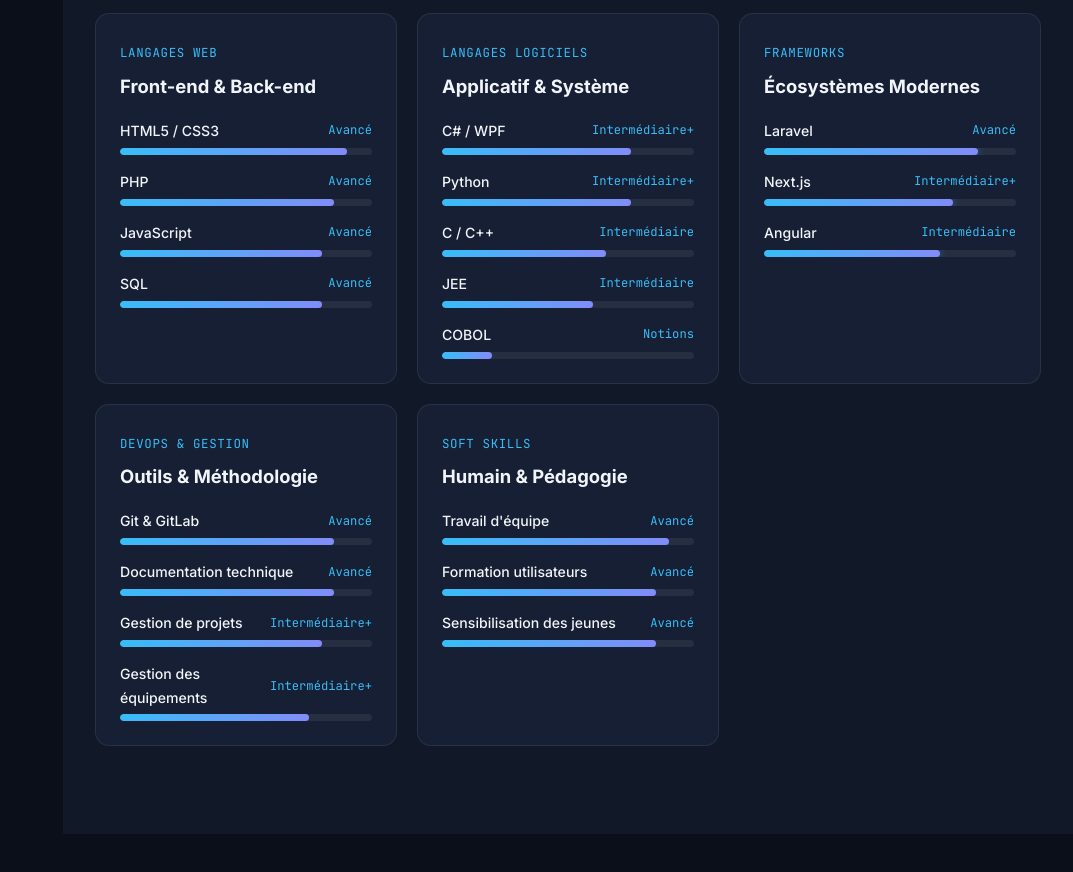
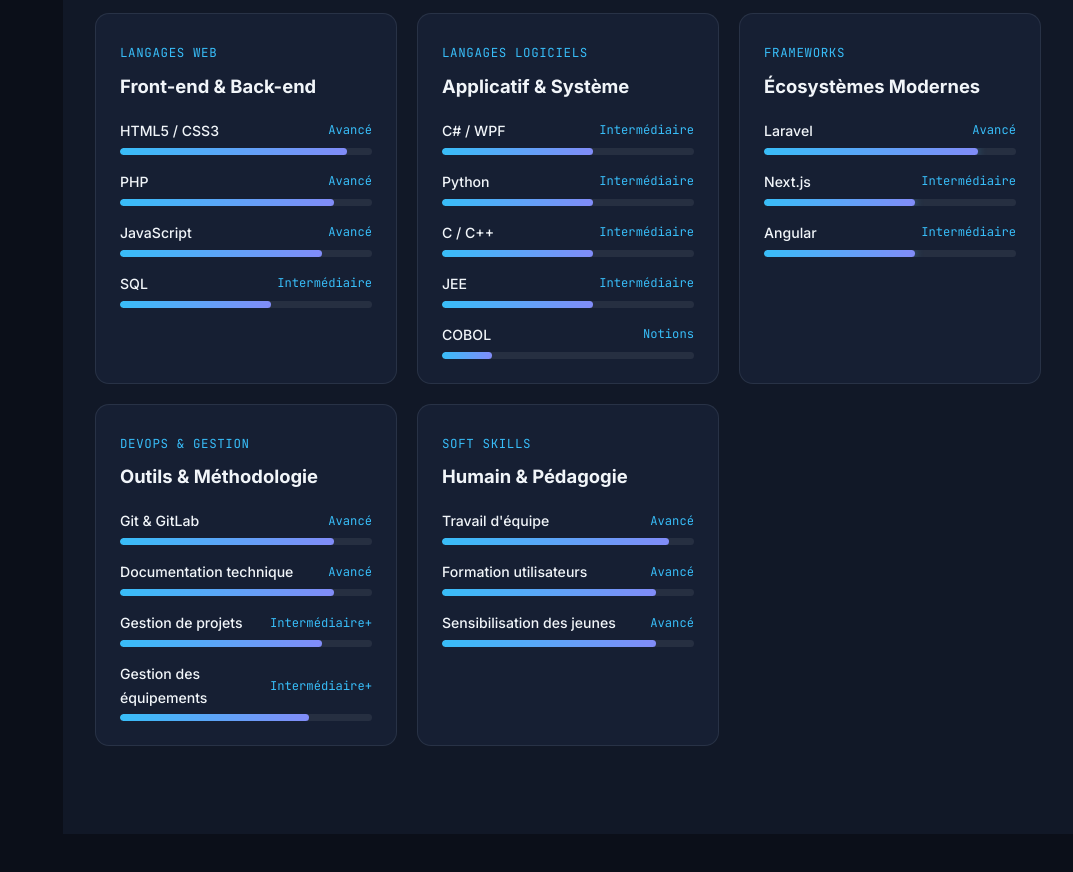
Before and after one commit to vincent-gautier/portfolio, a plain HTML site: page index.html in a window 1280 px wide. Shown: the part 1920-2792 px from the top of the page, without its empty margins (207-1280 px from the left). Drawn offline with Linux system fonts and the light colour scheme.

Commit message:
Update index.html

```diff
--- a/index.html
+++ b/index.html
@@ -203,9 +203,9 @@
               <div class="skill-item">
                 <div class="skill-info">
                   <span class="skill-name">SQL</span>
-                  <span class="skill-level">Avancé</span>
+                  <span class="skill-level">Intermédiaire</span>
                 </div>
-                <div class="skill-bar"><div class="skill-progress" style="width: 80%;"></div></div>
+                <div class="skill-bar"><div class="skill-progress" style="width: 60%;"></div></div>
               </div>
             </div>
           </div>
@@ -220,23 +220,23 @@
               <div class="skill-item">
                 <div class="skill-info">
                   <span class="skill-name">C# / WPF</span>
-                  <span class="skill-level">Intermédiaire+</span>
+                  <span class="skill-level">Intermédiaire</span>
                 </div>
-                <div class="skill-bar"><div class="skill-progress" style="width: 75%;"></div></div>
+                <div class="skill-bar"><div class="skill-progress" style="width: 60%;"></div></div>
               </div>
               <div class="skill-item">
                 <div class="skill-info">
                   <span class="skill-name">Python</span>
-                  <span class="skill-level">Intermédiaire+</span>
+                  <span class="skill-level">Intermédiaire</span>
                 </div>
-                <div class="skill-bar"><div class="skill-progress" style="width: 75%;"></div></div>
+                <div class="skill-bar"><div class="skill-progress" style="width: 60%;"></div></div>
               </div>
               <div class="skill-item">
                 <div class="skill-info">
                   <span class="skill-name">C / C++</span>
                   <span class="skill-level">Intermédiaire</span>
                 </div>
-                <div class="skill-bar"><div class="skill-progress" style="width: 65%;"></div></div>
+                <div class="skill-bar"><div class="skill-progress" style="width: 60%;"></div></div>
               </div>
               <div class="skill-item">
                 <div class="skill-info">
@@ -272,16 +272,16 @@
               <div class="skill-item">
                 <div class="skill-info">
                   <span class="skill-name">Next.js</span>
-                  <span class="skill-level">Intermédiaire+</span>
+                  <span class="skill-level">Intermédiaire</span>
                 </div>
-                <div class="skill-bar"><div class="skill-progress highlight" style="width: 75%;"></div></div>
+                <div class="skill-bar"><div class="skill-progress highlight" style="width: 60%;"></div></div>
               </div>
               <div class="skill-item">
                 <div class="skill-info">
                   <span class="skill-name">Angular</span>
                   <span class="skill-level">Intermédiaire</span>
                 </div>
-                <div class="skill-bar"><div class="skill-progress highlight" style="width: 70%;"></div></div>
+                <div class="skill-bar"><div class="skill-progress highlight" style="width: 60%;"></div></div>
               </div>
             </div>
           </div>
```
